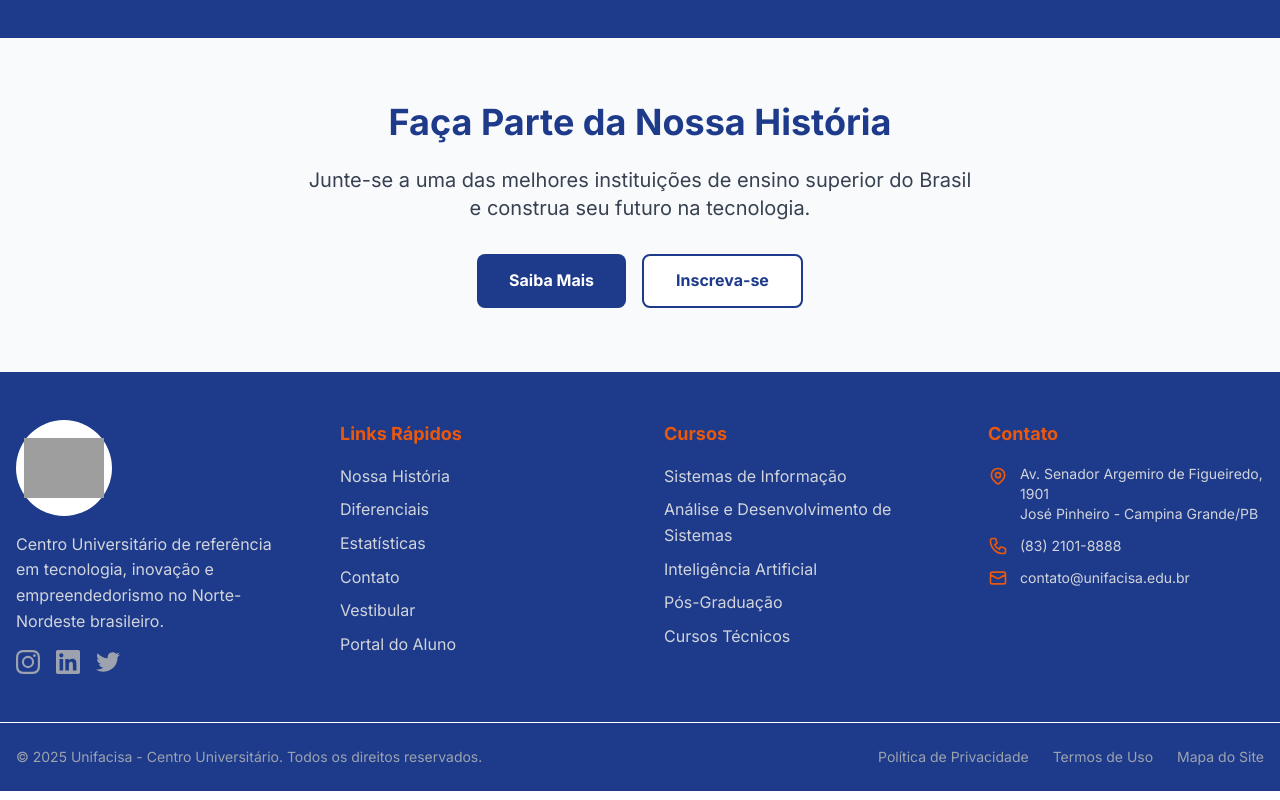
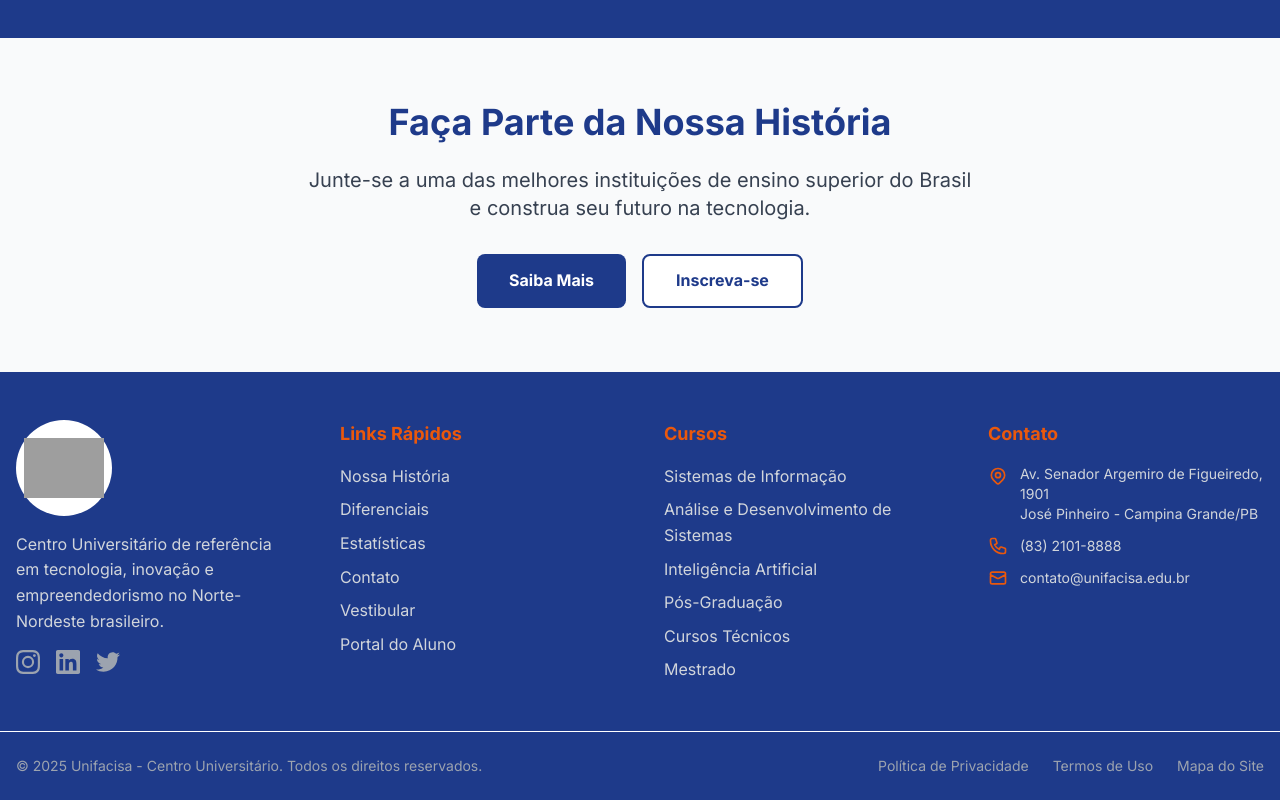
Before and after one commit to rafaelmacedos/ci-cd-unifacisa, a Next.js app: page / in a window 1280 px wide. Shown: the part 2494-3294 px from the top of the page. Built offline with nearby package versions, Linux system fonts and the light colour scheme; grey boxes are pictures that could not be loaded.

Commit message:
feat: add "Mestrado" link to footer navigation

```diff
--- a/src/app/components/Footer.tsx
+++ b/src/app/components/Footer.tsx
@@ -106,6 +106,11 @@ export default function Footer({ className = '' }: FooterProps) {
                   Cursos Técnicos
                 </a>
               </li>
+              <li>
+                <a href="#" className="text-unifacisa-gray-300 hover:text-unifacisa-accent transition-colors">
+                  Mestrado
+                </a>
+              </li>
             </ul>
           </div>
 
```
